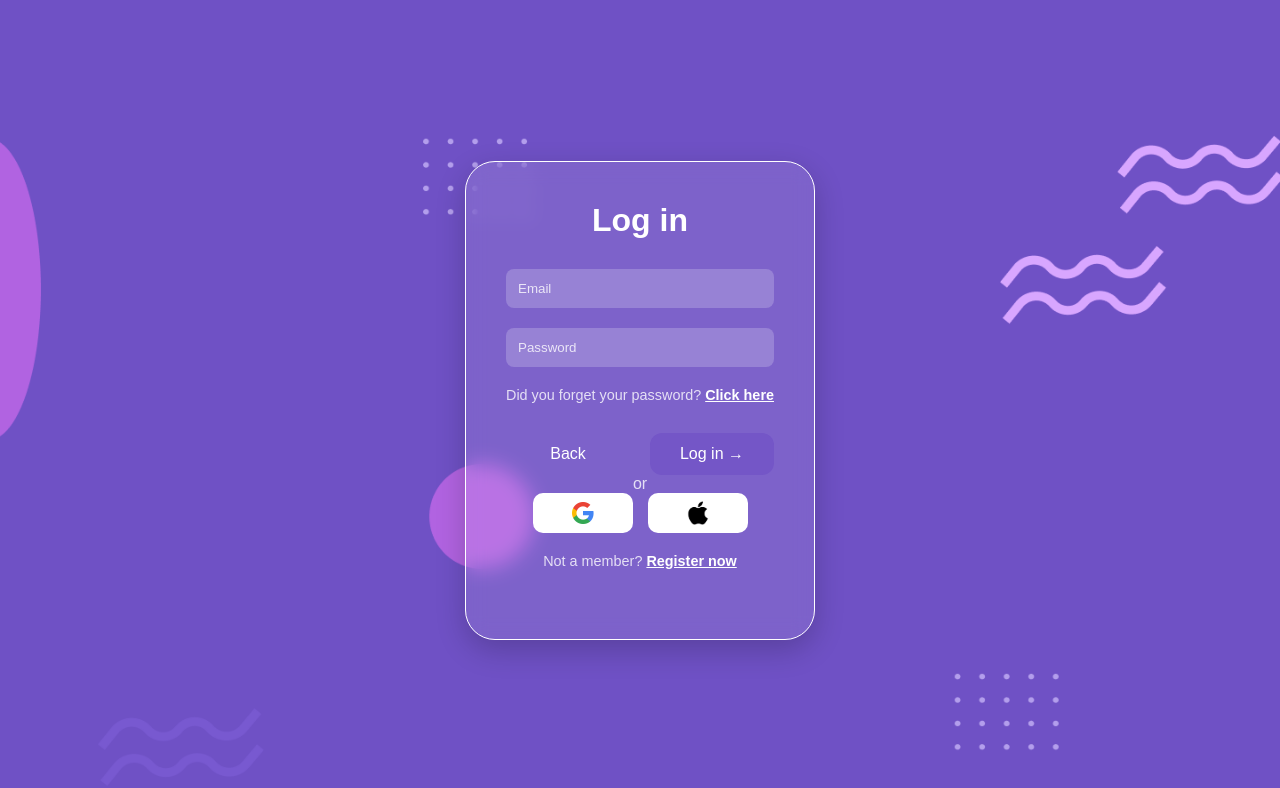
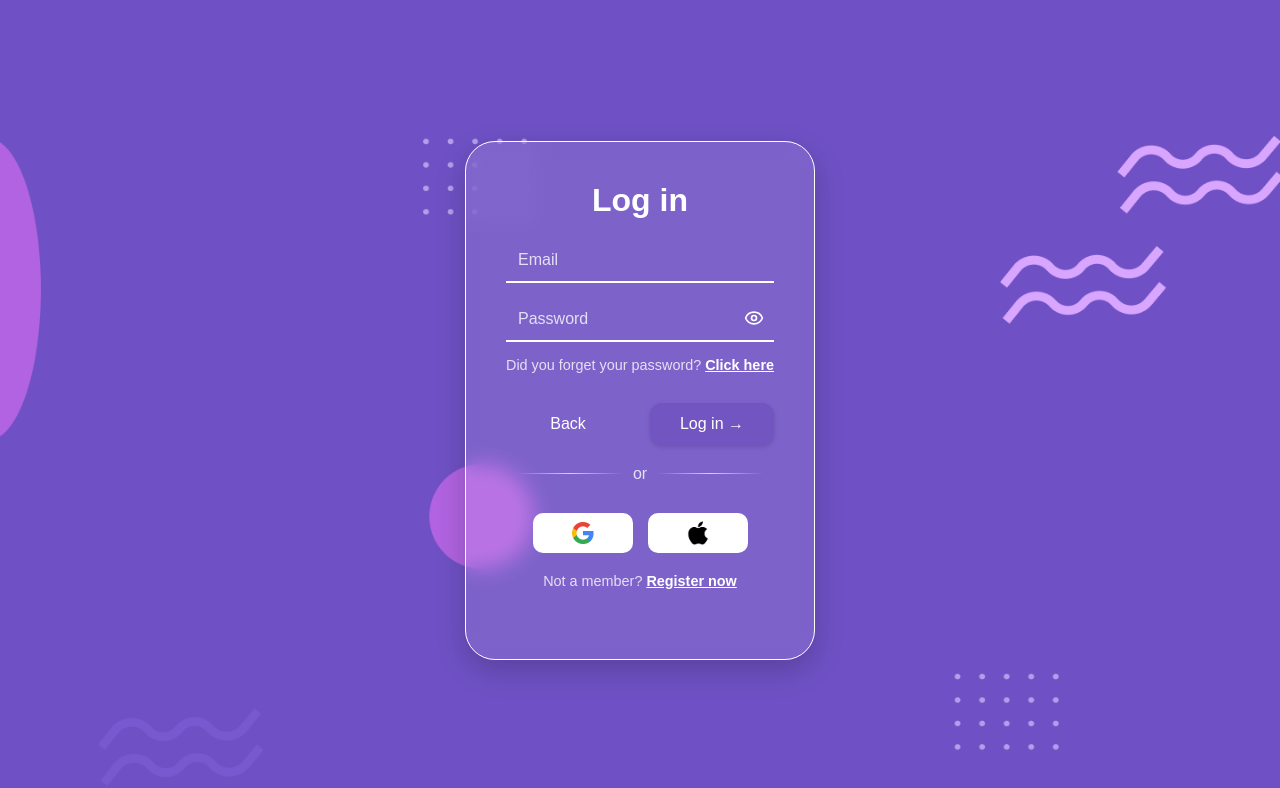
Before and after one commit to ib0uxx/PostAR, a React (Vite) app: page /login in a window 1280 px wide. Shown: the top 788 px of the page. Built offline with nearby package versions, Linux system fonts and the light colour scheme.

Commit message:
Login page completed

```diff
--- a/package.json
+++ b/package.json
@@ -10,6 +10,7 @@
     "preview": "vite preview"
   },
   "dependencies": {
+    "lucide-react": "^0.483.0",
     "react": "^19.0.0",
     "react-dom": "^19.0.0",
     "react-router-dom": "^7.3.0"
--- a/src/auth.module.css
+++ b/src/auth.module.css
@@ -30,20 +30,37 @@ body {
   margin-bottom: 20px;
 }
 
-input {
+.input-container {
+  position: relative;
+  width: 100%;
+  margin-bottom: 15px;
+}
+
+.input {
   width: 100%;
   padding: 12px;
-  margin: 10px 0;
   border: none;
-  border-radius: 8px;
-  background: rgba(255, 255, 255, 0.2);
+  border-bottom: 2px solid white;
+  background: transparent;
   color: white;
   outline: none;
+  font-size: 1rem;
+  text-align: left;
 }
 
-input::placeholder {
+.input::placeholder {
   color: rgba(255, 255, 255, 0.8);
+  font-size: 1rem;
 }
+
+.eye-icon {
+  position: absolute;
+  right: 10px;
+  top: 50%;
+  transform: translateY(-50%);
+  cursor: pointer;
+}
+
 
 .forgot-password {
   font-size: 0.9rem;
@@ -60,6 +77,7 @@ input::placeholder {
   display: flex;
   justify-content: space-between;
   margin-top: 20px;
+  margin-bottom: 10px;
 }
 
 .button {
@@ -73,9 +91,10 @@ input::placeholder {
 }
 
 .button.primary {
-  background: #7456c7;
+  background: #7255c1;
   color: white;
   margin-left: 10px;
+  box-shadow: 0 2px 5px rgba(0, 0, 0, 0.15);
 }
 
 .button.secondary {
@@ -84,8 +103,23 @@ input::placeholder {
   margin-right: 10px;
 }
 
+/* ✅ Séparateur avec dégradé */
+.separator {
+  display: flex;
+  align-items: center;
+  justify-content: center;
+  margin: 20px 0;
+}
+
+.line {
+  flex: 1;
+  height: 1px;
+  background: linear-gradient(to right, transparent, white, transparent);
+  margin: 0 10px;
+  opacity: 70%;
+}
+
 .or-text {
-  margin: 20px 0;
   opacity: 0.8;
 }
 
@@ -99,6 +133,7 @@ input::placeholder {
   background: white;
   border-radius: 10px;
   padding: 8px 36px;
+  margin-top: 10px;
   border: none;
   cursor: pointer;
   transition: 0.3s;
--- a/src/components/Input.tsx
+++ b/src/components/Input.tsx
@@ -1,5 +1,6 @@
-import React from 'react';
-import '../styles.css';
+import React, { useState } from 'react';
+import { Eye, EyeOff } from 'lucide-react';
+import styles from '../auth.module.css';
 
 interface InputProps {
   type?: string;
@@ -7,7 +8,23 @@ interface InputProps {
 }
 
 const Input: React.FC<InputProps> = ({ type = 'text', placeholder }) => {
-  return <input className="input" type={type} placeholder={placeholder} />;
+  const [showPassword, setShowPassword] = useState(false);
+
+  return (
+    <div className={styles['input-container']}>
+  <input
+    className={styles['input']}
+    type={type === 'password' && !showPassword ? 'password' : 'text'}
+    placeholder={placeholder}
+  />
+  {type === 'password' && (
+    <span className={styles['eye-icon']} onClick={() => setShowPassword(!showPassword)}>
+      {showPassword ? <EyeOff size={20} color="white" /> : <Eye size={20} color="white" />}
+    </span>
+  )}
+</div>
+
+  );
 };
 
 export default Input;
--- a/src/pages/Login.tsx
+++ b/src/pages/Login.tsx
@@ -14,12 +14,18 @@ const Login: React.FC = () => {
         <h1 className={styles['title']}>Log in</h1>
         <Input type="email" placeholder="Email" />
         <Input type="password" placeholder="Password" />
-        <p className={styles['forgot-password']}>Did you forget your password? <a href="#">Click here</a></p>
+        <p className={styles['forgot-password']}>
+          Did you forget your password? <a href="#">Click here</a>
+        </p>
         <div className={styles['buttons']}>
           <button className={`${styles['button']} ${styles['secondary']}`} onClick={() => navigate('/')}>Back</button>
           <button className={`${styles['button']} ${styles['primary']}`}>Log in →</button>
         </div>
-        <span className={styles['or-text']}>or</span>
+        <div className={styles['separator']}>
+          <span className={styles['line']}></span>
+          <span className={styles['or-text']}>or</span>
+          <span className={styles['line']}></span>
+        </div>
         <div className={styles['social-login']}>
           <button className={styles['social-button']}><img src={googleIcon} alt="Google" /></button>
           <button className={styles['social-button']}><img src={appleIcon} alt="Apple" /></button>
```
Also changed, not shown: 1 other file (tests, documents, lock files or other folders).
